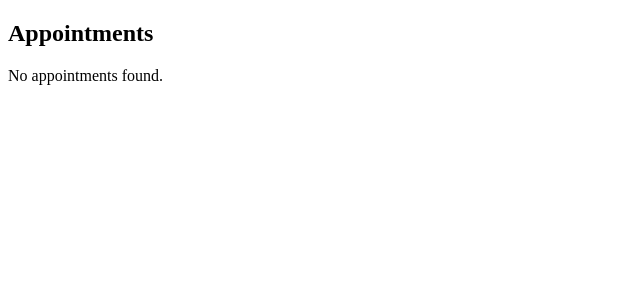
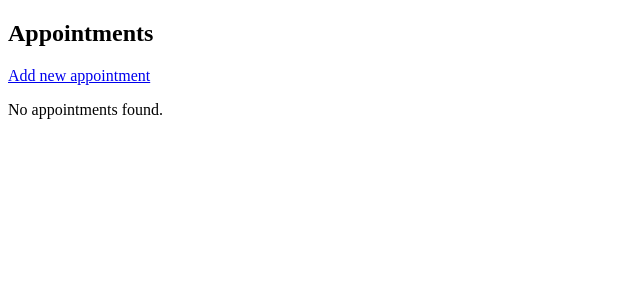
Before and after one commit to AleksandraFrak/clinicflow, a Django app: page /appointments/ in a window 1280 px wide. Shown: the part 108-408 px from the top of the page, without its empty margins (0-640 px from the left). Run offline with Django 5.2, Linux system fonts and the light colour scheme; data that the repository does not hold is empty.

Commit message:
Add appointment creation form

```diff
--- a/clinic/urls.py
+++ b/clinic/urls.py
@@ -10,6 +10,7 @@ from .views import (
     add_doctor,
     edit_doctor,
     delete_doctor,
+    add_appointment,
 )
 
 urlpatterns = [
@@ -28,7 +29,6 @@ urlpatterns = [
         name="delete_patient",
     ),
 
-    path("appointments/", appointment_list, name="appointment_list"),
 
     path("doctors/", doctor_list, name="doctor_list"),
     path("doctors/add/", add_doctor, name="add_doctor"),
@@ -42,4 +42,7 @@ urlpatterns = [
         delete_doctor,
         name="delete_doctor"
         ),
+
+    path("appointments/", appointment_list, name="appointment_list"),
+    path("appointments/add/", add_appointment, name="add_appointment"),
 ]
--- a/clinic/views.py
+++ b/clinic/views.py
@@ -1,6 +1,6 @@
 from django.shortcuts import render, redirect, get_object_or_404
 from .models import Patient, Doctor, Appointment
-from .forms import PatientForm, DoctorForm
+from .forms import PatientForm, DoctorForm, AppointmentForm
 
 
 def home(request):
@@ -96,3 +96,16 @@ def delete_doctor(request, doctor_id):
         return redirect("doctor_list")
 
     return render(request, "delete_doctor.html", {"doctor": doctor})
+
+def add_appointment(request):
+    if request.method == "POST":
+        form = AppointmentForm(request.POST)
+
+        if form.is_valid():
+            form.save()
+            return redirect("appointment_list")
+
+    else:
+        form = AppointmentForm()
+
+    return render(request, "add_appointment.html", {"form": form})
--- a/templates/appointment_list.html
+++ b/templates/appointment_list.html
@@ -3,6 +3,8 @@
 
 {% block content %}
     <h2>Appointments</h2>
+
+    <a href="{% url 'add_appointment' %}">Add new appointment</a>
 
     {% if appointments %}
         <table border="1" cellpadding="8">
--- a/templates/base.html
+++ b/templates/base.html
@@ -2,6 +2,7 @@
 <html lang="en">
 <head>
     <meta charset="UTF-8">
+    <meta name="viewport" content="width=decice-width, initial-sacle=1.0">
     <title>{% block title %}ClinicFlow{% endblock %}</title>
 </head>
 <body>
```
Also changed, not shown: clinic/forms.py (+13 -1 lines), templates/add_appointment.html (added, +16 -0 lines). Lines whose indentation alone changed are shown as unchanged.
